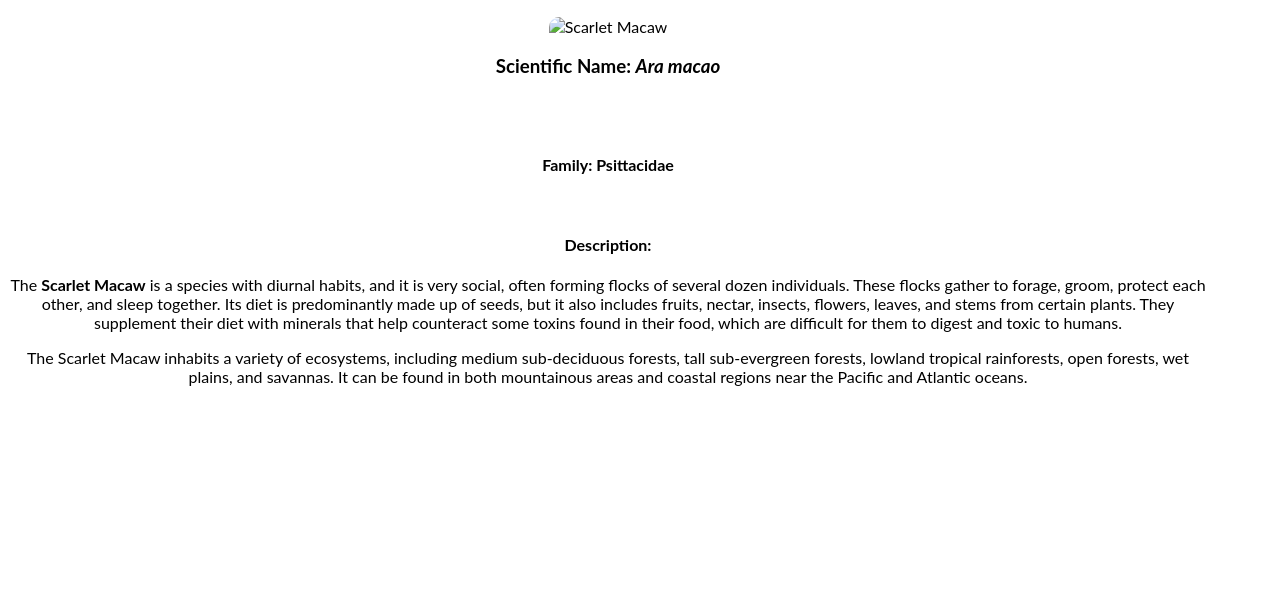
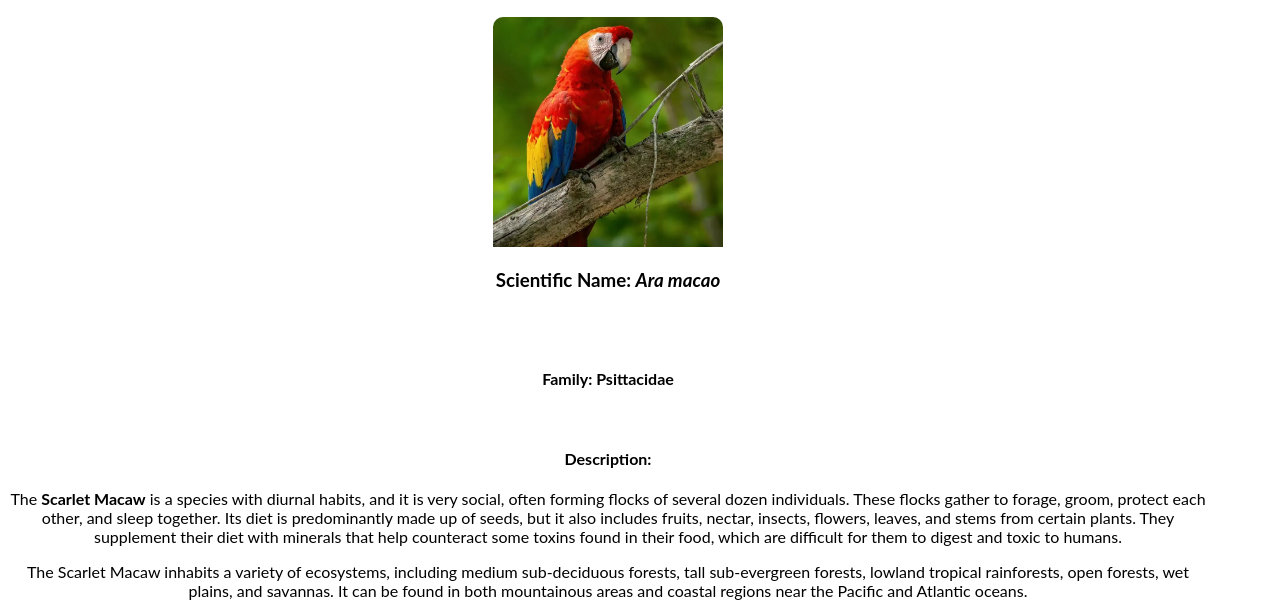
Before and after one commit to allengalagarza/hummingbird-guide, a plain HTML site: page scarletMacaw.html in a window 1280 px wide. Shown: the part 280-896 px from the top of the page. Before the commit the page ends 800 px from the top, so only its background shows below. Drawn offline with Linux system fonts and the light colour scheme.

Commit message:
Update scarletMacaw.html

```diff
--- a/scarletMacaw.html
+++ b/scarletMacaw.html
@@ -18,7 +18,7 @@
     </header>
 
     <h2>Scarlet Macaw</h2>
-    <img src="img/aramacao1.jpg" alt="Scarlet Macaw">
+    <img src="img/aramacao1.webp" alt="Scarlet Macaw">
     <h3>Scientific Name: <em>Ara macao</em></h3>
     <br> <br>
     <h4>Family: Psittacidae</h4>
```
